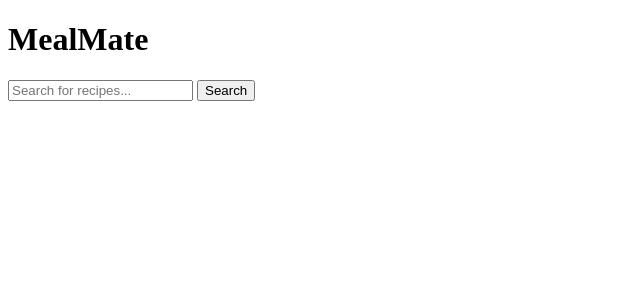
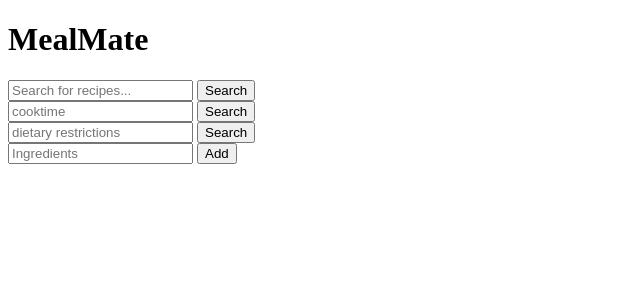
Before and after one commit to parthgmjain/MealMate, a Flask app: page / in a window 1280 px wide. Shown: the top 300 px of the page, without its empty margins (0-640 px from the left). Run offline with Flask 3, Linux system fonts and the light colour scheme.

Commit message:
creating front end search

```diff
--- a/templates/index.html
+++ b/templates/index.html
@@ -9,5 +9,54 @@
         <input type="text" name="query" placeholder="Search for recipes..." required>
         <button type="submit">Search</button>
     </form>
+    <form action="/search" method="get">
+        <input type="text" name="query" placeholder="cooktime" required>
+        <button type="submit">Search</button>
+    </form>
+    <form action="/search" method="get">
+        <input type="text" name="query" placeholder="dietary restrictions" required>
+        <button type="submit">Search</button>
+    </form>
+    <div>
+        <input type="text" id="itemInput" placeholder="Ingredients">
+        <button id="addButton" onclick="addItem()">Add</button>
+    </div>
+
+    <ul id="myList">
+    </ul>
+
+    <script>
+        function addItem() {
+            const input = document.getElementById('itemInput');
+            const itemText = input.value.trim();
+
+            if (itemText !== '') {
+                const list = document.getElementById('myList');
+                const listItem = document.createElement('li');
+
+                listItem.textContent = itemText;
+
+                const deleteBtn = document.createElement('button');
+                deleteBtn.textContent = 'Delete';
+
+                deleteBtn.onclick = function() {
+                    list.removeChild(listItem);
+                };
+
+
+                listItem.appendChild(deleteBtn);
+
+                list.appendChild(listItem);
+
+                input.value = '';
+            }
+        }
+
+        document.getElementById('itemInput').addEventListener('keypress', function(e) {
+            if (e.key === 'Enter') {
+                addItem();
+            }
+        });
+    </script>
 </body>
 </html>
```
